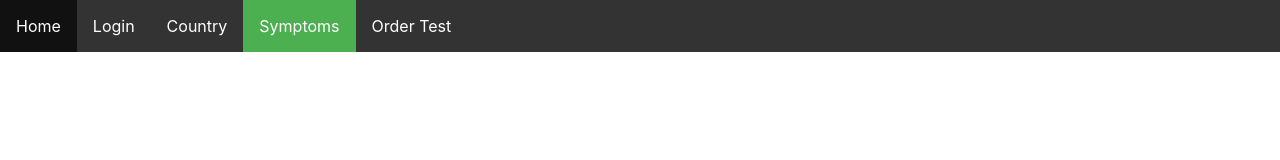
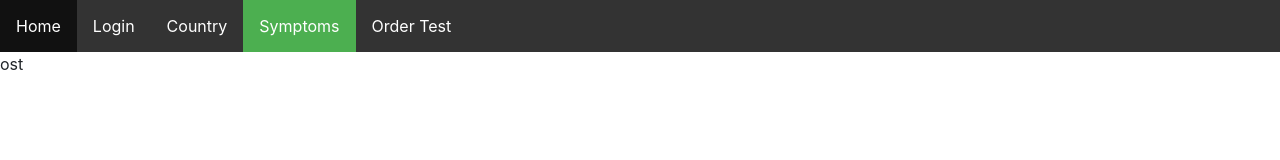
Before and after one commit to sebbergo/FrontendCorona, a React (Create React App) app: page /symptoms in a window 1280 px wide. Shown: the top 160 px of the page. Built offline with nearby package versions, Linux system fonts and the light colour scheme.

Commit message:
Symptomspage

```diff
--- a/src/App.css
+++ b/src/App.css
@@ -2,16 +2,6 @@
   text-align: center;
 }
 
-.App-logo {
-  height: 40vmin;
-  pointer-events: none;
-}
-
-@media (prefers-reduced-motion: no-preference) {
-  .App-logo {
-    animation: App-logo-spin infinite 20s linear;
-  }
-}
 
 .App-header {
   background-color: #282c34;
--- a/src/App.js
+++ b/src/App.js
@@ -5,6 +5,8 @@ import Header from "./Header.js";
 import Admin from "./Admin.js";
 import User from "./User.js";
 import Country from "./Country.js";
+import Symptoms from "./Symptoms.js"
+import "./App.css";
 import { Switch, Route } from "react-router-dom";
 
 function App() {
@@ -33,6 +35,11 @@ function App() {
         <Route path="/country">
           <Country />
         </Route>
+
+        <Route path="/symptoms">
+          <Symptoms />
+        </Route>
+
         {!loggedIn ? (
           <div>
             <Route exact path="/logIn">
--- /dev/null
+++ b/src/Symptoms.js
@@ -0,0 +1,13 @@
+import React from 'react';
+
+
+function Symptoms() {
+    return (
+       <p>ost</p>
+    );
+}
+
+
+
+
+export default Symptoms;
```
Also changed, not shown: src/images/symptoms.png (added), src/logo.svg (deleted). Lines whose indentation alone changed are shown as unchanged.
